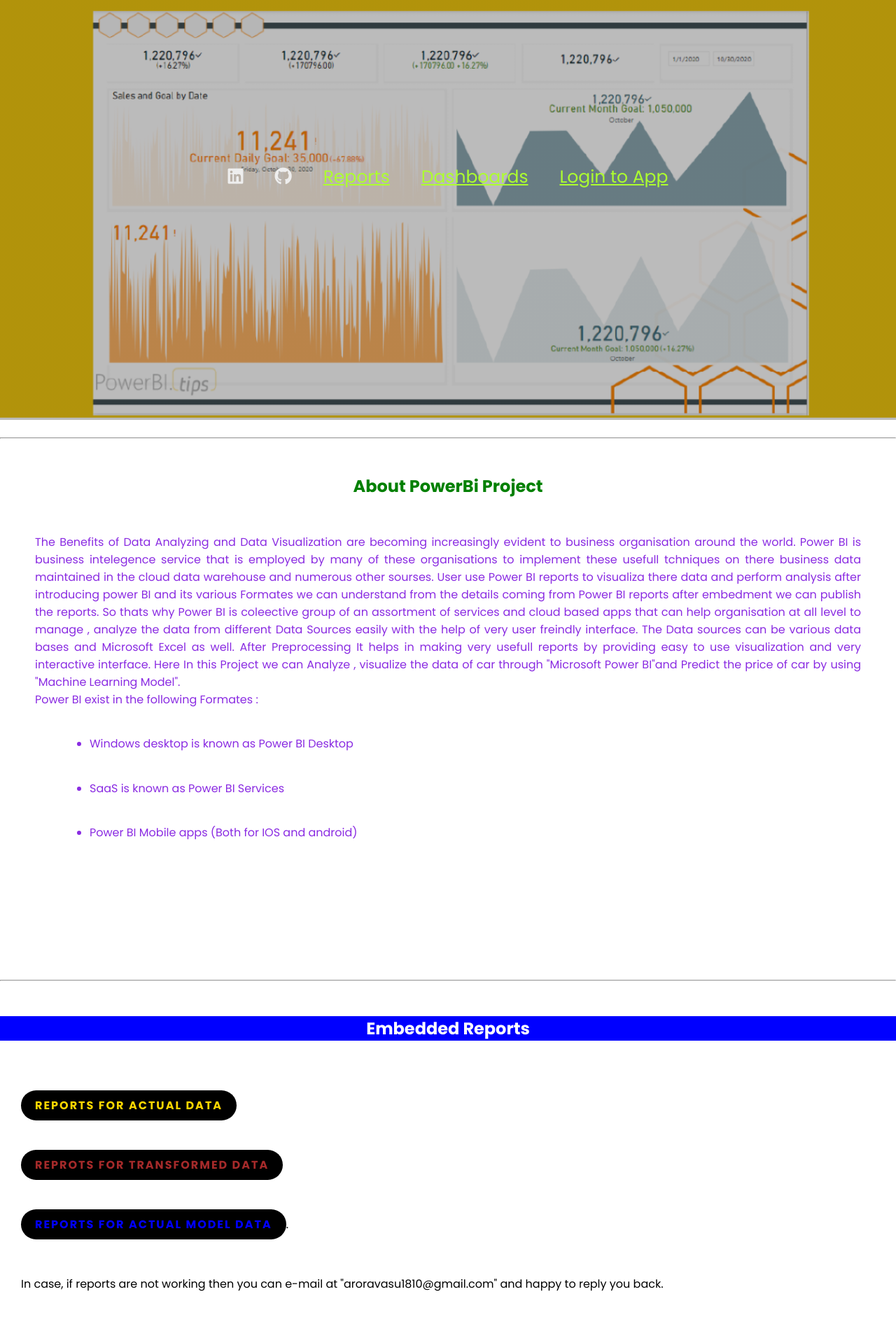
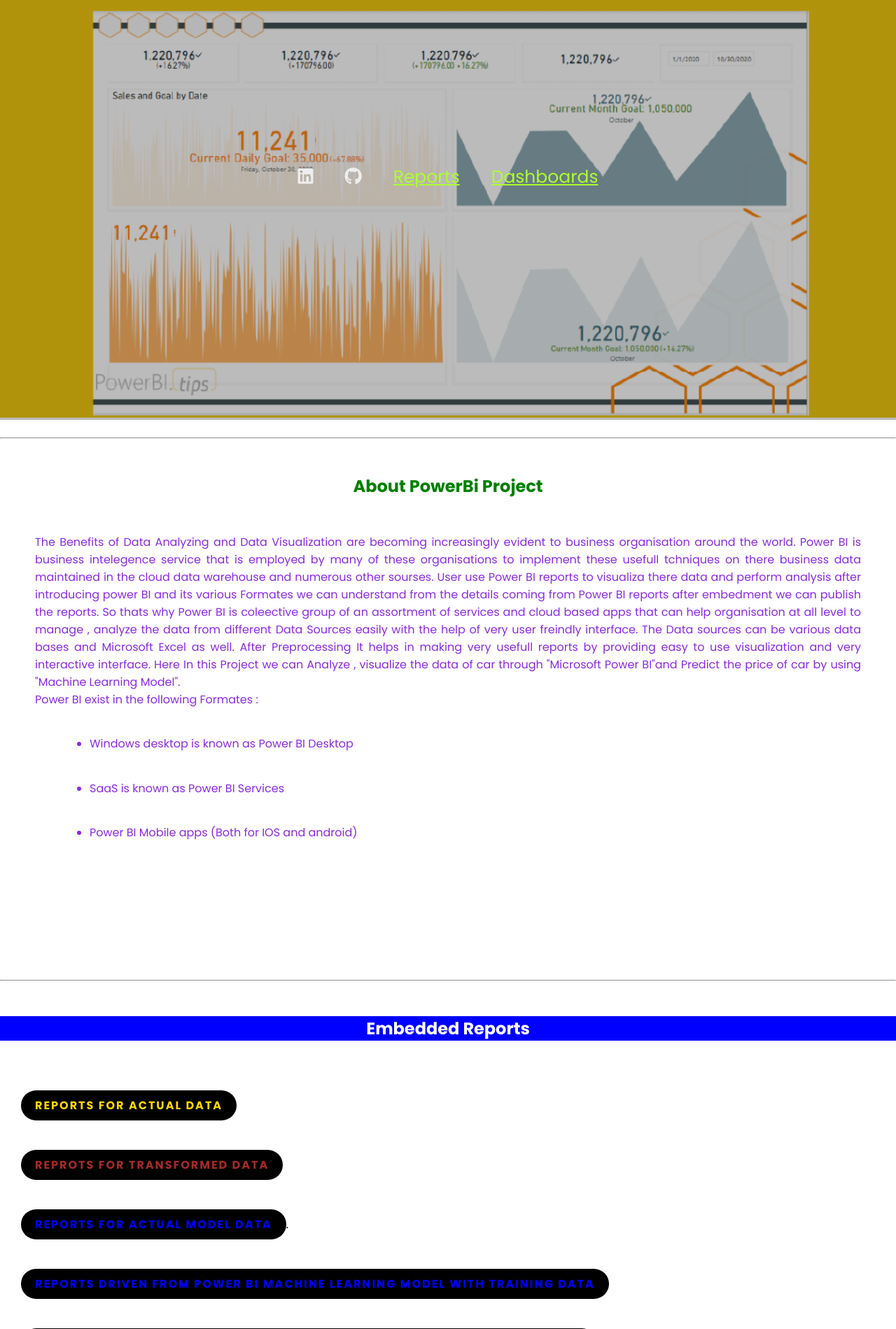
Before and after one commit to Arora123Vasu/Car-Price-Prediction, a Flask app: page /PowerBi in a window 1280 px wide. Shown: the part 200-2099 px from the top of the page at 70% size. Run offline with Flask 2, Linux system fonts and the light colour scheme; parts of the project's set-up code (start-up, migrations or seed data) failed here and were passed over; some libraries are stand-ins or nearby versions.

Commit message:
Update PowerBi.html

```diff
--- a/templates/PowerBi.html
+++ b/templates/PowerBi.html
@@ -30,7 +30,6 @@
             <a href="https://github.com/Arora123Vasu"><i class="fab fa-github"></i></a>
             <a href="#Reports" style="color: greenyellow;">Reports</a>
             <a href="#Dashboards" style="color: greenyellow;">Dashboards</a>
-            <a href="https://app.powerbi.com/Redirect?action=OpenApp&appId=b80ff726-5d28-4346-b826-b907cea7b8fb&ctid=9cf53bb3-3c2d-44b0-b041-16334c48e048"  style="color: greenyellow;">Login to App</a>
           </div>
 
     </section>
@@ -67,6 +66,8 @@
                 <li style="padding: 30px;"> <a href="https://app.powerbi.com/view?r=eyJrIjoiNDgyZGUyYjUtMjlmMi00NTkzLWJmZjQtYzc5ODBkM2M2YzQzIiwidCI6IjljZjUzYmIzLTNjMmQtNDRiMC1iMDQxLTE2MzM0YzQ4ZTA0OCJ9" target="_blank" class="btn btn-1" style="color: Gold;"> Reports for Actual Data</a></li>
                 <li style="padding: 30px;">  <a href="https://app.powerbi.com/view?r=eyJrIjoiNmI1M2M2ZGEtZjA2OC00MGFjLTg4ZmItZDk0NmNhOGFlNmU3IiwidCI6IjljZjUzYmIzLTNjMmQtNDRiMC1iMDQxLTE2MzM0YzQ4ZTA0OCJ9" target="_blank"  class="btn btn-1" style="color: brown;"> Reprots For Transformed Data</a></li>
                 <li style="padding: 30px;">   <a href="https://app.powerbi.com/view?r=eyJrIjoiYzQ3NTQ3MjktMTE3Ny00YzIxLWFkMTctNGY2ODYwNGU4MTE5IiwidCI6IjljZjUzYmIzLTNjMmQtNDRiMC1iMDQxLTE2MzM0YzQ4ZTA0OCJ9" target="_blank"  class="btn btn-1" style="color: blue;">Reports for Actual Model Data</a>.</li>
+                <li style="padding: 30px;">   <a href="https://app.powerbi.com/view?r=eyJrIjoiZmRjNTY4YjMtZmYwYi00MTY4LTgwMTctZGYyNmQyYmRjNTBhIiwidCI6IjljZjUzYmIzLTNjMmQtNDRiMC1iMDQxLTE2MzM0YzQ4ZTA0OCJ9" target="_blank"  class="btn btn-1" style="color: blue;">Reports Driven from Power Bi Machine Learning Model with training data</a></li>
+                <li style="padding: 30px;">   <a href="https://app.powerbi.com/view?r=eyJrIjoiZmY3YzlkYTktOTQ5Ny00MTI5LWEzNGEtOWJlYTZjOTNhOTYwIiwidCI6IjljZjUzYmIzLTNjMmQtNDRiMC1iMDQxLTE2MzM0YzQ4ZTA0OCJ9" target="_blank"  class="btn btn-1" style="color: blue;">Reports Driven from Power Bi Machine Learning Model with actual data</a></li>
                 <li style="padding: 30px;">   In case, if reports are not working then you can e-mail at "aroravasu1810@gmail.com" and happy to reply you back.</li>
          </ul>
           </section>
@@ -81,6 +82,8 @@
                 <li style="padding: 30px;">  <a href="https://app.powerbi.com/view?r=eyJrIjoiOWIyZjBjOTItMGFlZi00MzBlLWE2ZmQtM2I1M2MxNGY3M2IzIiwidCI6IjljZjUzYmIzLTNjMmQtNDRiMC1iMDQxLTE2MzM0YzQ4ZTA0OCJ9" target="_blank" class="btn btn-1" style="color:violet ;"> Dashboard for Actual Model Data</a></li>
                 <li style="padding: 30px;"> <a href="https://app.powerbi.com/view?r=eyJrIjoiOWViNGZlOGYtYTU1ZS00ZWVlLTkwOTEtMzllNzk3NTJiZWUzIiwidCI6IjljZjUzYmIzLTNjMmQtNDRiMC1iMDQxLTE2MzM0YzQ4ZTA0OCJ9&pageName=ReportSection" target="_blank" class="btn btn-1" style="color: brown;">Dashboard for Actual Data</a></li>
                 <li style="padding: 30px;"> <a href="https://app.powerbi.com/view?r=eyJrIjoiMmM2MzE2Y2QtYjIwMi00YjhlLWE4NzItM2FlN2RlZGEwYTRhIiwidCI6IjljZjUzYmIzLTNjMmQtNDRiMC1iMDQxLTE2MzM0YzQ4ZTA0OCJ9&pageName=ReportSection" target="_blank" class="btn btn-1" style="color: Blue;">Dashboard for Transformed Model Data</a></li>
+                <li style="padding: 30px;"> <a href="https://app.powerbi.com/view?r=eyJrIjoiN2RiZjJkNDYtNTM4Mi00MzdiLTljOTMtMGQ0MWQ0ZWRkNzE1IiwidCI6IjljZjUzYmIzLTNjMmQtNDRiMC1iMDQxLTE2MzM0YzQ4ZTA0OCJ9&pageName=ReportSection" target="_blank" class="btn btn-1" style="color: Blue;">Dashboard driven from 96% Performance Data</a></li>
+                <li style="padding: 30px;"> <a href="https://app.powerbi.com/view?r=eyJrIjoiMTVlN2M4NTAtNmRlYS00YjRmLTk2NzQtZWU4YWJkMmYzODg2IiwidCI6IjljZjUzYmIzLTNjMmQtNDRiMC1iMDQxLTE2MzM0YzQ4ZTA0OCJ9&pageName=ReportSection" target="_blank" class="btn btn-1" style="color: Blue;">Dashboard driven from 93% Performance Data</a></li>
                 <li style="padding: 30px;">  In case, if Dashboards are not working then you can e-mail at "aroravasu1810@gmail.com" and happy to reply you back.</li>
          </ul>
           </section>
```
